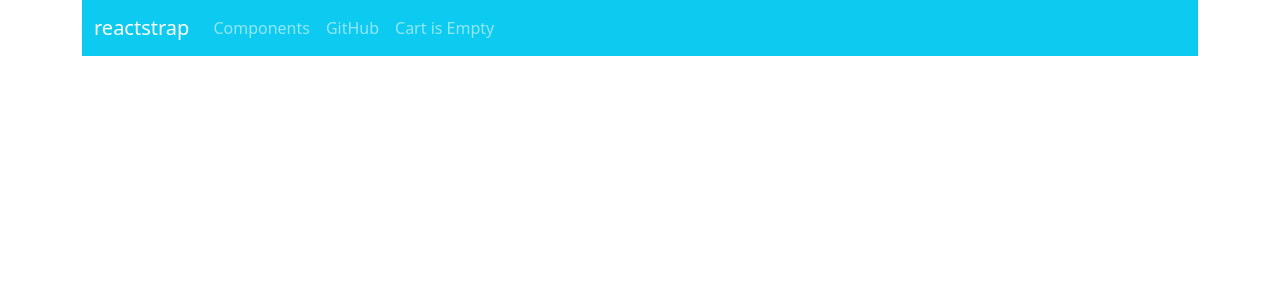
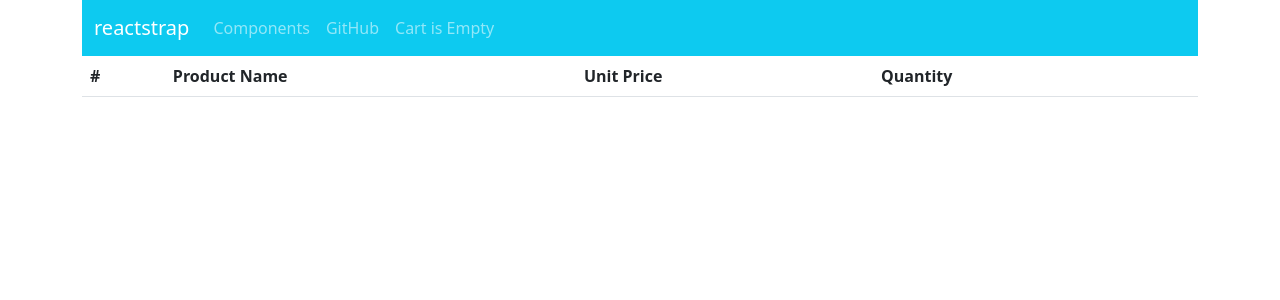
Before and after one commit to illknurtas/northwind_redux, a React (Create React App) app in the folder northwind_redux/: page /cart in a window 1280 px wide. Shown: the top 300 px of the page. Built offline with nearby package versions, Linux system fonts and the light colour scheme.

Commit message:
remove from cart update

```diff
--- a/northwind_redux/src/components/cart/CartDetail.js
+++ b/northwind_redux/src/components/cart/CartDetail.js
@@ -2,13 +2,49 @@
 import {connect} from "react-redux";
 import { bindActionCreators } from 'redux';
 import * as cartActions from "../../redux/actions/cartActions";
-
+import {Button, Table} from "reactstrap";
+import alertify from "alertifyjs";
 
 class CartDetail extends Component {
+    removeFromCart(product){
+        this.props.actions.removeFromCart(product);
+        alertify.error(product.productName+" is deleted from cart",2);
+    }
   render() {
     return (
       <div>
+         <Table>
+        <thead>
+          <tr>
+            <th>#</th>
+            <th>Product Name</th>
+            <th>Unit Price</th>
+            <th>Quantity</th>
+            <th></th>
+          </tr>
+        </thead>
+        <tbody>
+          {
+            this.props.cart.map(cartItem=>(
+              <tr key={cartItem.product.id}>
+                <th scope="row">{cartItem.product.id}</th>
+                <td>{cartItem.product.productName}</td>
+                <td>{cartItem.product.unitPrice}</td>
+                <td>{cartItem.product.quantityPerUnit}</td>
+                <td>
+                  <Button color='danger'
+                  onClick={()=>
+                    this.removeFromCart(cartItem.product)
+                  }>
+                    -
+                  </Button>
+                </td>
+              </tr>
+            ))
+          }
 
+        </tbody>
+      </Table>
       </div>
     )
   }
--- a/northwind_redux/src/components/cart/CartSummary.js
+++ b/northwind_redux/src/components/cart/CartSummary.js
@@ -10,9 +10,15 @@
 import {connect} from "react-redux";
 import { bindActionCreators } from 'redux';
 import * as cartActions from "../../redux/actions/cartActions";
+import {Link} from "react-router-dom";
+import alertify from "alertifyjs";
 
 
 class CartSummary extends Component {
+    removeFromCart(product){
+        this.props.actions.removeFromCart(product);
+        alertify.error(product.productName+" is deleted from cart",2);
+    }
     renderEmpty(){
         return(
             <NavItem>
@@ -35,7 +41,7 @@
                                 <DropdownItem key={cartItem.product.id}>
                                     <Badge
                                     color="danger"
-                                    onClick={()=>this.props.actions.removeFromCart(cartItem.product)}>
+                                    onClick={()=>this.removeFromCart(cartItem.product)}>
                                         X
                                     </Badge>
                                     {cartItem.product.productName}
@@ -48,7 +54,9 @@
                     }
                     <DropdownItem divider />
                     <DropdownItem>
-                        Go To Cart
+                        <Link to="/cart">
+                            Go To Cart
+                        </Link>
                     </DropdownItem>
                 </DropdownMenu>
             </UncontrolledDropdown>
```
